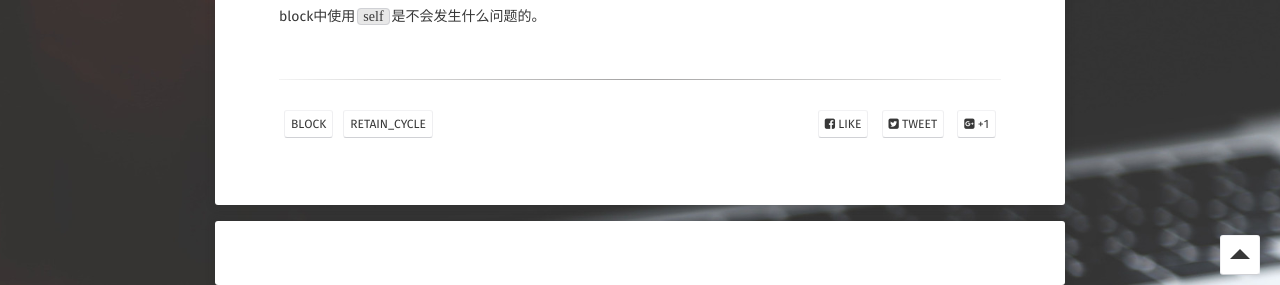
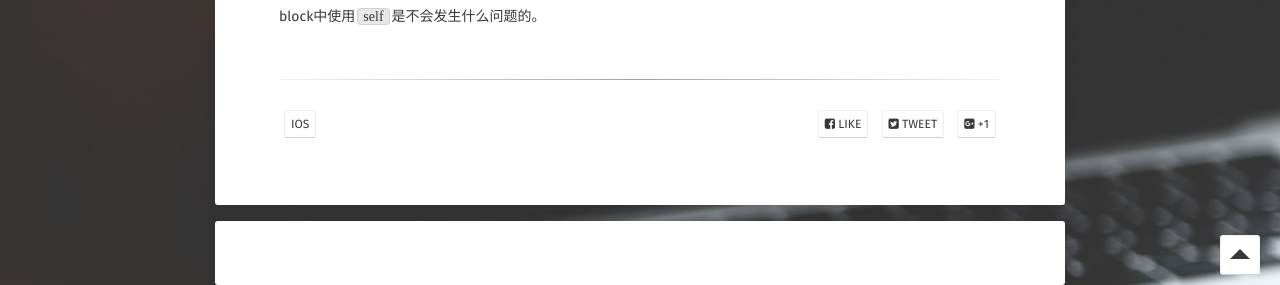
Before and after one commit to longjianjiang/longjianjiang.github.io, a Jekyll site: the page built from _posts/2017-03-01-reject-retain-cycle.md, in a window 1280 px wide and 900 px high, scrolled down 4076 px. Shown: the part 615-900 px from the top of the window. Built offline with Jekyll 4.4.1, drawn with Linux system fonts in a browser that asks for light colours; some web fonts are replaced; comment, search, counter and statistics services are not loaded.

Commit message:
Update 2017-03-01-reject-retain-cycle.md

```diff
--- a/_posts/2017-03-01-reject-retain-cycle.md
+++ b/_posts/2017-03-01-reject-retain-cycle.md
@@ -4,8 +4,7 @@ title:  "【Tips】拒绝循环引用"
 date:   2017-03-01
 excerpt: "最近项目中检查是否有内存泄露，发现大部分的情况都是由于block的循环引用而导致的内存泄露，所以借此机会来记录下常见的循环引用的例子，如果不全，还请各位在评论区多多补充。"
 tag:
-- block
-- retain_cycle
+- iOS
 comments: true
 ---
 
```
